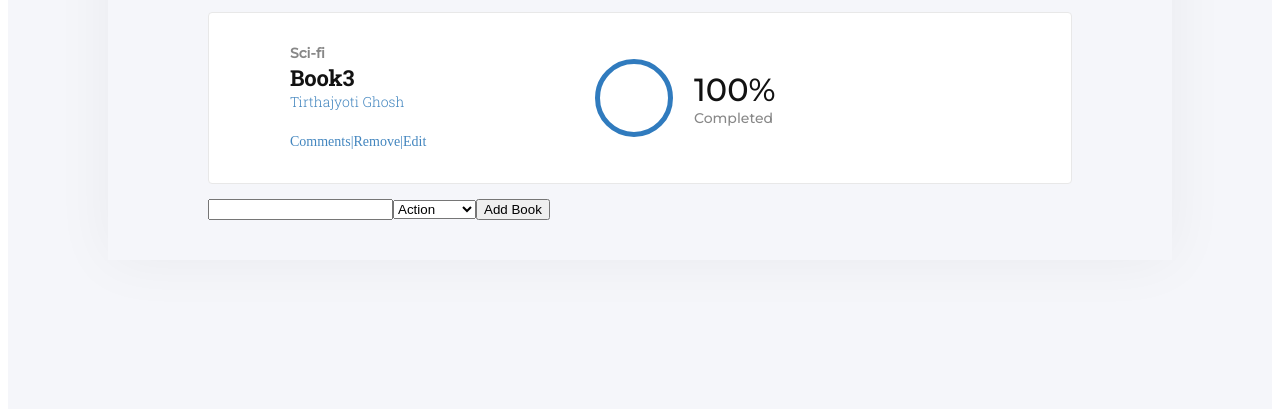
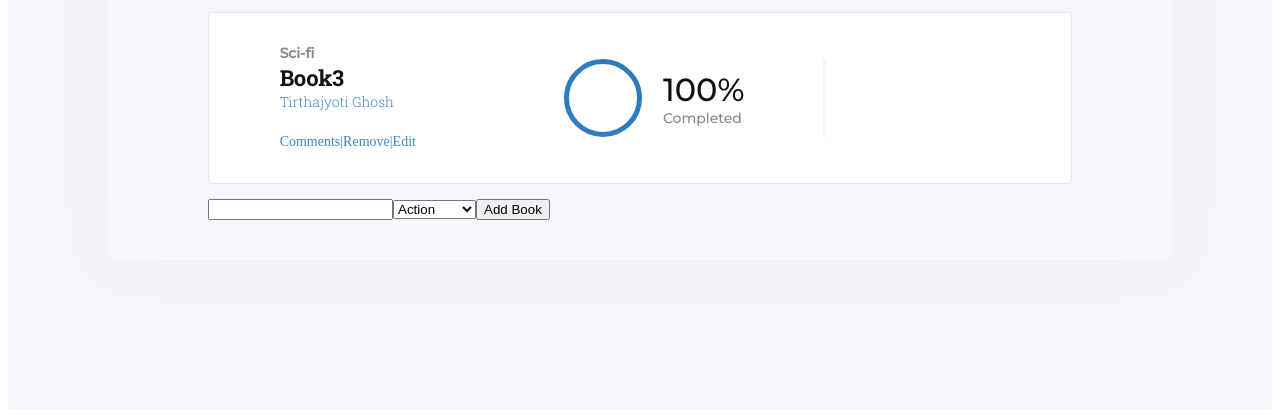
Before and after one commit to kubilaycaglayan/bookstore, a React app: page / in a window 1280 px wide. Shown: the part 685-1102 px from the top of the page. Built offline with nearby package versions, Linux system fonts and the light colour scheme.

Commit message:
Style Completed border

```diff
--- a/src/styles/style.sass
+++ b/src/styles/style.sass
@@ -127,6 +127,8 @@ body
               .remove
                 cursor: pointer
           .completion
+            border-right: $pale-grey 3px solid
+            padding-right: 80px
             @include flex-it($justify-content: space-around, $align-items: center)
             .Oval-2
               width: 68px
```
